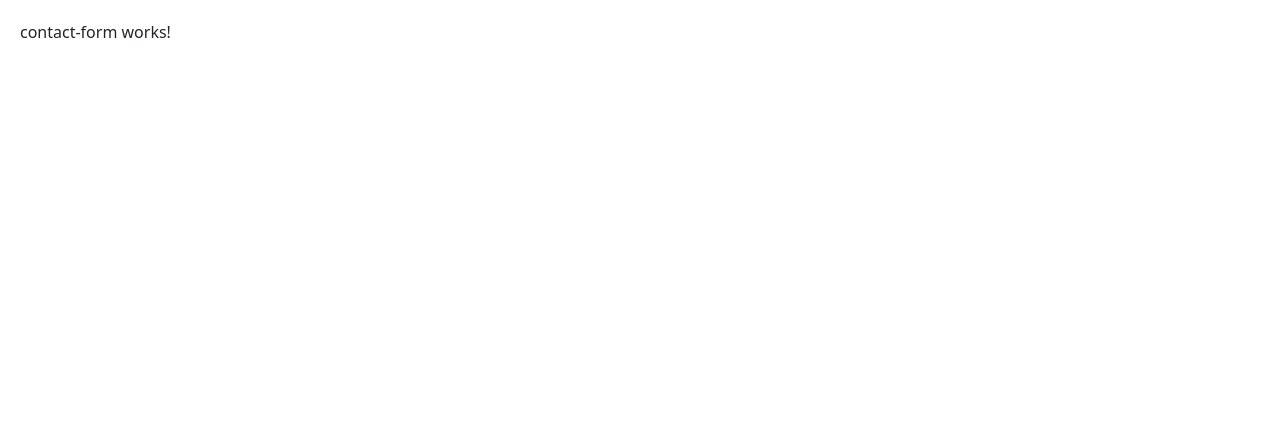
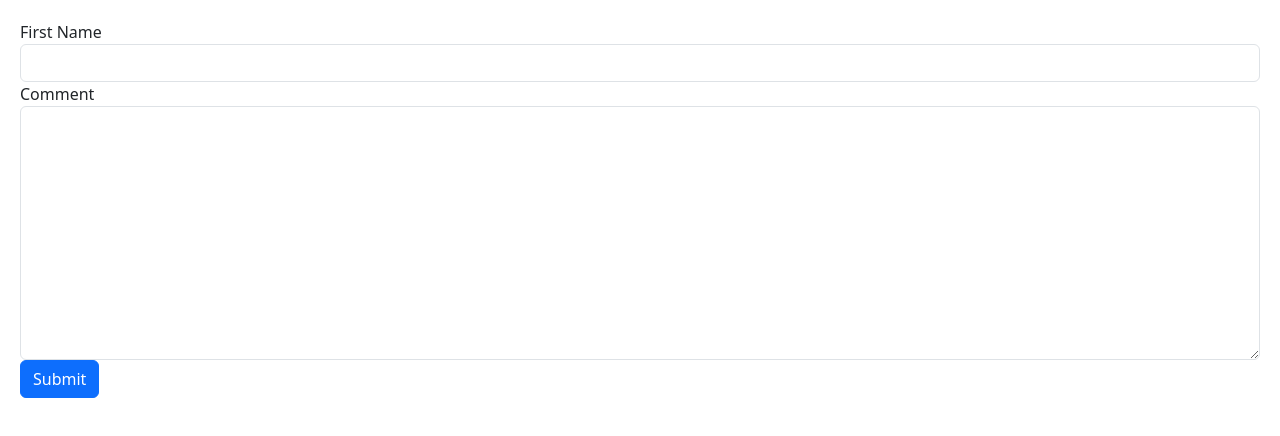
Before and after one commit to Davey-H-7/angularPractice, an Angular app: page / in a window 1280 px wide. Shown: the top 436 px of the page. Built offline with nearby package versions, Linux system fonts and the light colour scheme.

Commit message:
practicing form components

```diff
--- a/src/app/contact-form/contact-form.component.html
+++ b/src/app/contact-form/contact-form.component.html
@@ -1 +1,20 @@
-<p>contact-form works!</p>
+<form>
+
+    <div class="form-group">
+
+    <label for="firstName">First Name</label>
+
+    <input ngModel #firstNameControl ="ngModel" name ="firstName" (change) =log(firstNameControl) id="firstName" type="text" class="form-control">
+
+    </div>
+
+    <div class="form-group">
+
+    <label for="comment">Comment</label>
+
+    <textarea id="comment" cols="30" rows="10" class="form-control"></textarea>
+
+    </div>
+
+    <button class="btn btn-primary">Submit</button>
+</form>
--- a/src/app/contact-form/contact-form.component.ts
+++ b/src/app/contact-form/contact-form.component.ts
@@ -1,12 +1,18 @@
 import { Component } from '@angular/core';
+import { FormsModule } from '@angular/forms';
 
 @Component({
   selector: 'app-contact-form',
   standalone: true,
-  imports: [],
+  imports: [FormsModule],
   templateUrl: './contact-form.component.html',
   styleUrl: './contact-form.component.css'
 })
+
 export class ContactFormComponent {
 
+  log(x:any){
+    console.log(x);
+  }
+
 }
```
